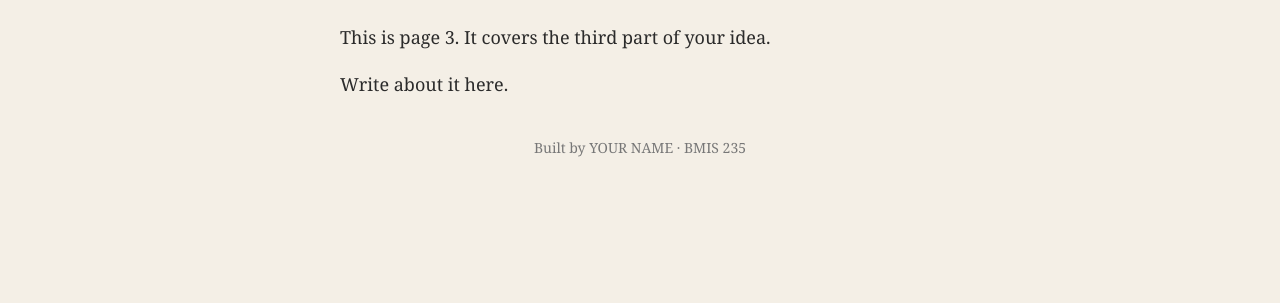
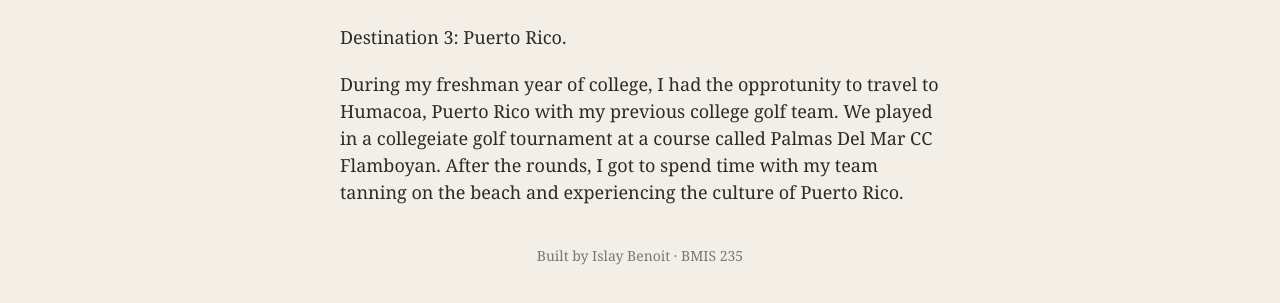
Before and after one commit to islaybenoit10/bmis235-html-3, a plain HTML site: page page3.html in a window 1280 px wide. Shown: the part 171-474 px from the top of the page. Drawn offline with Linux system fonts and the light colour scheme.

Commit message:
Update page3.html

```diff
--- a/page3.html
+++ b/page3.html
@@ -1,7 +1,7 @@
 <!DOCTYPE html>
 <!--
-  Author: YOUR NAME
-  GU username: YOUR-GU-USERNAME
+  Author: Islay Benoit
+  GU username: islaybenoit10
   Course: BMIS 235 - HTML-3
 -->
 <html lang="en">
@@ -28,11 +28,11 @@
 </nav>
 
 <h1>Page 3</h1>
-<p>This is page 3. It covers the third part of your idea.</p>
-<p>Write about it here.</p>
+<p>Destination 3: Puerto Rico.</p>
+<p>During my freshman year of college, I had the opprotunity to travel to Humacoa, Puerto Rico with my previous college golf team. We played in a collegeiate golf tournament at a course called Palmas Del Mar CC Flamboyan. After the rounds, I got to spend time with my team tanning on the beach and experiencing the culture of Puerto Rico.</p>
 
 <!-- Footer: fill in your name -->
-<footer>Built by YOUR NAME &middot; BMIS 235</footer>
+<footer>Built by Islay Benoit &middot; BMIS 235</footer>
 
 </body>
 </html>
```
